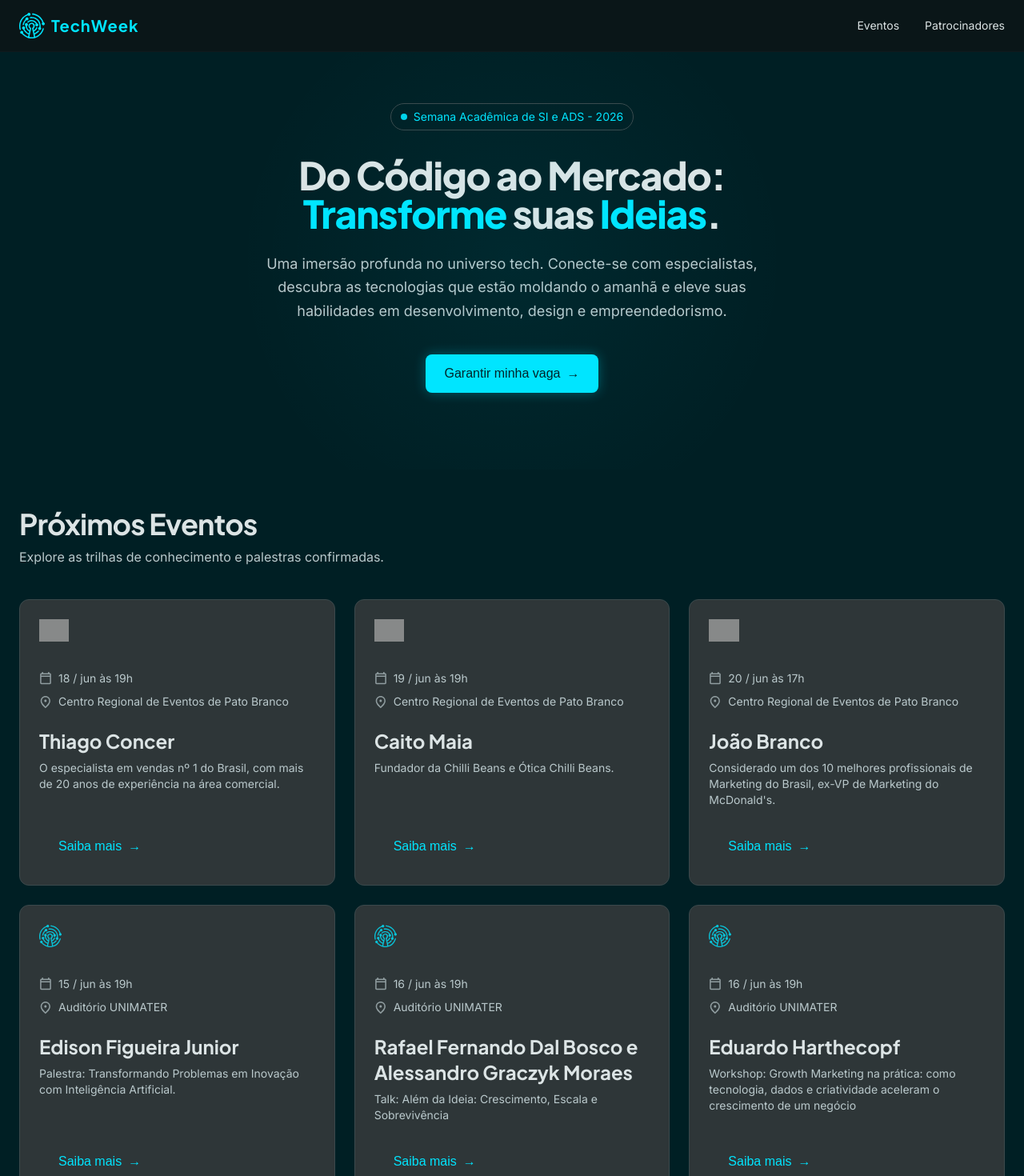
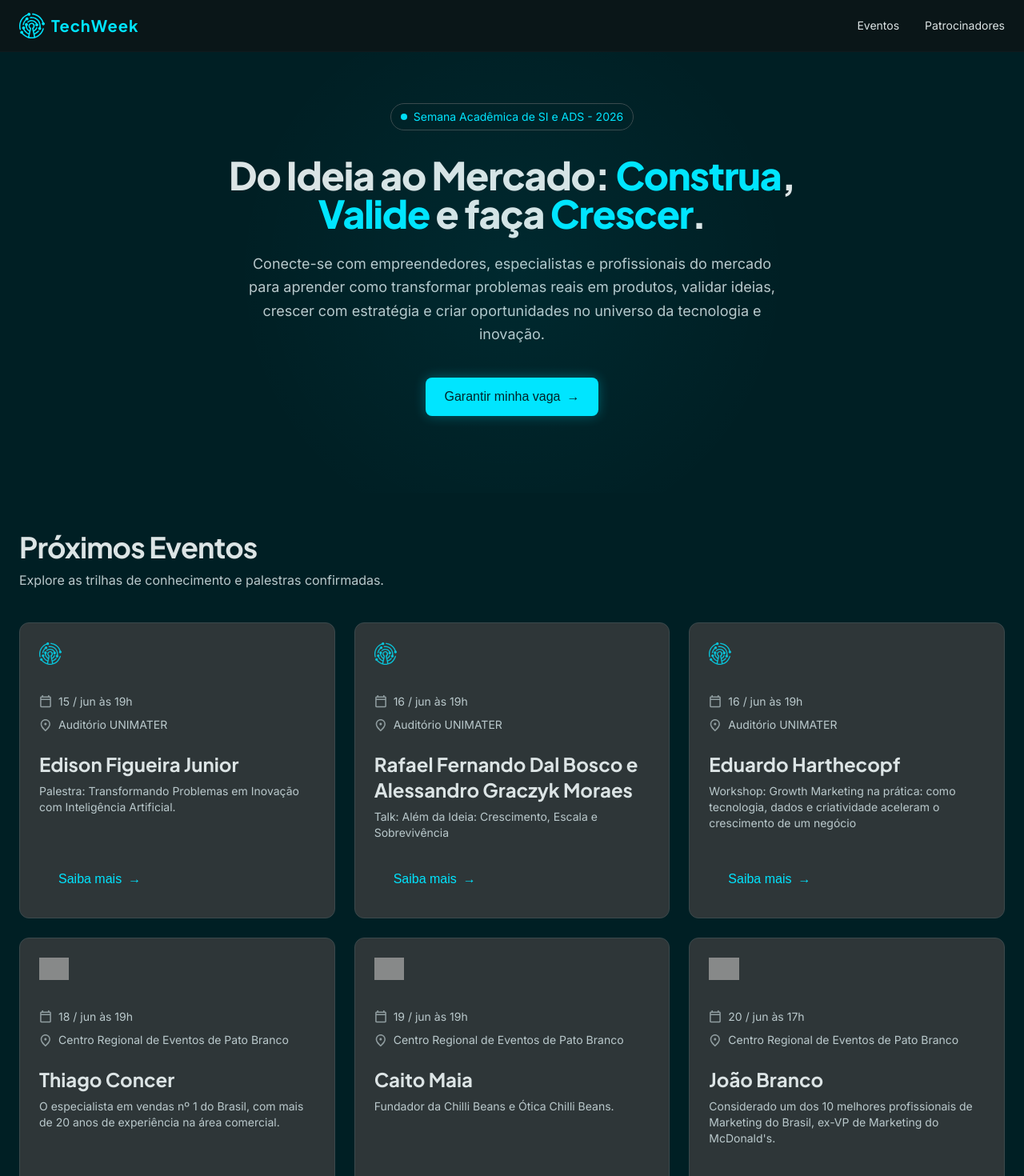
Before and after one commit to Chicosk1/MaterWeek_LP, a React (Vite) app in the folder materweek-frontend/: page / in a window 1280 px wide. Shown: the top 1470 px of the page at 80% size. Built offline with nearby package versions, Linux system fonts and the light colour scheme; grey boxes are pictures that could not be loaded; a web font is replaced by a local one.

Commit message:
Ajustando hero section e eventos

```diff
--- a/materweek-frontend/src/components/sections/EventsSection.tsx
+++ b/materweek-frontend/src/components/sections/EventsSection.tsx
@@ -8,6 +8,11 @@ import calendarioIcon from '../../assets/calendario.svg';
 import pinoMapaIcon from '../../assets/pino_mapa.svg';
 
 export const EventsSection: FC = () => {
+  // 1. Cria uma cópia da array e ordena pela data (da mais próxima para a mais distante)
+  const sortedEvents = [...mockEvents].sort((a, b) => {
+    return new Date(a.date).getTime() - new Date(b.date).getTime();
+  });
+
   return (
     <section id="eventos" className="px-6 py-12 flex flex-col gap-8 scroll-mt-20">
       <div className="max-w-7xl mx-auto w-full">
@@ -17,7 +22,8 @@ export const EventsSection: FC = () => {
         </div>
 
         <div className="grid grid-cols-1 md:grid-cols-2 lg:grid-cols-3 gap-6">
-          {mockEvents.map((event) => (
+          {/* 2. Mapeia a nova array 'sortedEvents' em vez da 'mockEvents' */}
+          {sortedEvents.map((event) => (
             <CardBase key={event.id}>
               <div className="mb-4 h-7 flex justify-start">
                 {event.iconUrl && <img src={event.iconUrl} alt="" aria-hidden="true" className="h-full w-auto object-contain opacity-80 hover:opacity-100 transition-opacity" />}
--- a/materweek-frontend/src/components/sections/HeroSection.tsx
+++ b/materweek-frontend/src/components/sections/HeroSection.tsx
@@ -13,11 +13,11 @@ export const HeroSection: FC = () => {
       </Badge>
 
       <Typography variant="h1" className="mb-6 max-w-3xl">
-        Do Código ao Mercado: <span className="text-accent">Transforme</span> suas <span className="text-accent">Ideias</span>.
+        Do Ideia ao Mercado: <span className="text-accent">Construa</span>, <span className="text-accent">Valide</span> e faça <span className="text-accent">Crescer</span>.
       </Typography>
 
       <Typography variant="body" className="mb-10 max-w-2xl mx-auto md:text-lg">
-        Uma imersão profunda no universo tech. Conecte-se com especialistas, descubra as tecnologias que estão moldando o amanhã e eleve suas habilidades em desenvolvimento, design e empreendedorismo.
+        Conecte-se com empreendedores, especialistas e profissionais do mercado para aprender como transformar problemas reais em produtos, validar ideias, crescer com estratégia e criar oportunidades no universo da tecnologia e inovação.
       </Typography>
 
       <div className="flex flex-col md:flex-row w-full gap-4 max-w-md mx-auto justify-center">
--- a/materweek-frontend/src/data/mock.ts
+++ b/materweek-frontend/src/data/mock.ts
@@ -7,6 +7,33 @@ import sebraeLogo from '../assets/sebrae.svg';
 export const mockEvents: EventItem[] = [
   {
     id: '1',
+    iconUrl: SILogo,
+    date: '15 / jun às 19h',
+    location: 'Auditório UNIMATER',
+    title: 'Edison Figueira Junior',
+    description: 'Palestra: Transformando Problemas em Inovação com Inteligência Artificial.',
+    linkUrl: 'https://www.materdei.edu.br/pt',
+  },
+  {
+    id: '2',
+    iconUrl: SILogo,
+    date: '16 / jun às 19h',
+    location: 'Auditório UNIMATER',
+    title: 'Rafael Fernando Dal Bosco e Alessandro Graczyk Moraes',
+    description: 'Talk: Além da Ideia: Crescimento, Escala e Sobrevivência',
+    linkUrl: 'https://www.materdei.edu.br/pt',
+  },
+  {
+    id: '3',
+    iconUrl: SILogo,
+    date: '16 / jun às 19h',
+    location: 'Auditório UNIMATER',
+    title: 'Eduardo Harthecopf',
+    description: 'Workshop: Growth Marketing na prática: como tecnologia, dados e criatividade aceleram o crescimento de um negócio',
+    linkUrl: 'https://www.materdei.edu.br/pt',
+  },
+  {
+    id: '4',
     iconUrl: sebraeLogo,
     date: '18 / jun às 19h',
     location: 'Centro Regional de Eventos de Pato Branco',
@@ -15,7 +42,7 @@ export const mockEvents: EventItem[] = [
     linkUrl: 'https://sebraepr.com.br/lp/feirapatobranco/?srsltid=AfmBOorE1gDLNUq27jZqCCrofJTaI-5lkfUOF8BEopR51s9hQvUR_PJK#inscreva-se',
   },
   {
-    id: '2',
+    id: '5',
     iconUrl: sebraeLogo,
     date: '19 / jun às 19h',
     location: 'Centro Regional de Eventos de Pato Branco',
@@ -24,40 +51,13 @@ export const mockEvents: EventItem[] = [
     linkUrl: 'https://sebraepr.com.br/lp/feirapatobranco/?srsltid=AfmBOorE1gDLNUq27jZqCCrofJTaI-5lkfUOF8BEopR51s9hQvUR_PJK#inscreva-se',
   },
   {
-    id: '3',
+    id: '6',
     iconUrl: sebraeLogo,
     date: '20 / jun às 17h',
     location: 'Centro Regional de Eventos de Pato Branco',
     title: 'João Branco',
     description: 'Considerado um dos 10 melhores profissionais de Marketing do Brasil, ex-VP de Marketing do McDonald\'s.',
     linkUrl: 'https://sebraepr.com.br/lp/feirapatobranco/?srsltid=AfmBOorE1gDLNUq27jZqCCrofJTaI-5lkfUOF8BEopR51s9hQvUR_PJK#inscreva-se',
-  },
-  {
-    id: '4',
-    iconUrl: SILogo,
-    date: '15 / jun às 19h',
-    location: 'Auditório UNIMATER',
-    title: 'Edison Figueira Junior',
-    description: 'Palestra: Transformando Problemas em Inovação com Inteligência Artificial.',
-    linkUrl: 'https://www.materdei.edu.br/pt',
-  },
-  {
-    id: '5',
-    iconUrl: SILogo,
-    date: '16 / jun às 19h',
-    location: 'Auditório UNIMATER',
-    title: 'Rafael Fernando Dal Bosco e Alessandro Graczyk Moraes',
-    description: 'Talk: Além da Ideia: Crescimento, Escala e Sobrevivência',
-    linkUrl: 'https://www.materdei.edu.br/pt',
-  },
-  {
-    id: '6',
-    iconUrl: SILogo,
-    date: '16 / jun às 19h',
-    location: 'Auditório UNIMATER',
-    title: 'Eduardo Harthecopf',
-    description: 'Workshop: Growth Marketing na prática: como tecnologia, dados e criatividade aceleram o crescimento de um negócio',
-    linkUrl: 'https://www.materdei.edu.br/pt',
   }
 ];
 
```
